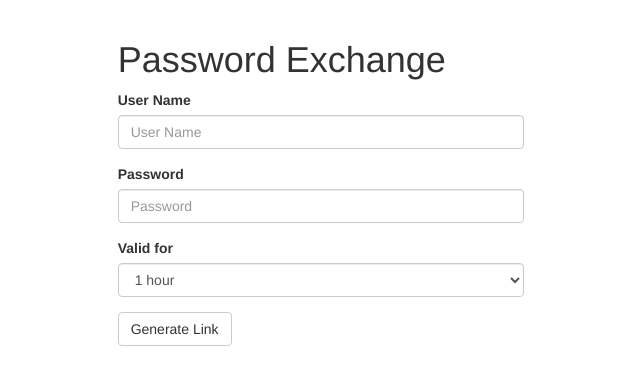
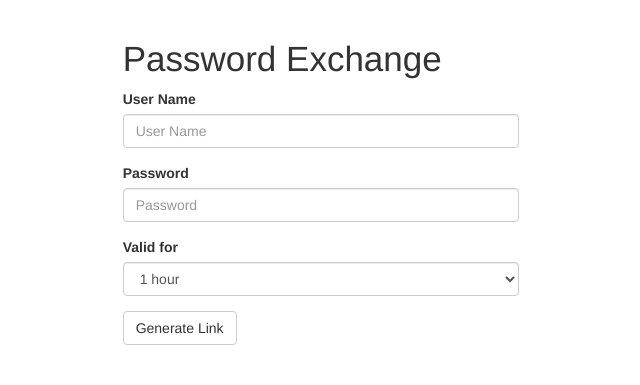
Before and after one commit to MichaelThessel/pwx, a PHP site: template src/App/views/index.twig in a window 1280 px wide. Shown: the top 385 px of the page, without its empty margins (319-959 px from the left). Run offline with PHP 8.4, Linux system fonts and the light colour scheme; the template is opened without the code that fills it, so the values that code supplies are empty; some libraries are stand-ins or nearby versions.

Commit message:
Improved padding

```diff
--- a/src/App/views/index.twig
+++ b/src/App/views/index.twig
@@ -3,7 +3,7 @@
 
 {% block content %}
   <div class="row">
-    <div class="col-sm-4 col-sm-offset-4">
+    <div class="col-sm-4 col-sm-offset-4 page-container">
       <h1>Password Exchange</h1>
       <form method="post">
         <div class="form-group">
--- a/src/App/views/view.twig
+++ b/src/App/views/view.twig
@@ -3,7 +3,7 @@
 
 {% block content %}
   <div class="row">
-    <div class="col-sm-4 col-sm-offset-4">
+    <div class="col-sm-4 col-sm-offset-4 page-container">
       {% if userName %}
         <div class="panel panel-default">
           <div class="panel-heading">User Name</div>
--- a/web/css/style.css
+++ b/web/css/style.css
@@ -1,3 +1,7 @@
-body {
-  padding-top: 20px;
+.page-container {
+  padding: 20px;
 }
+
+h1 {
+  font-size: 2.5em;
+}
```
